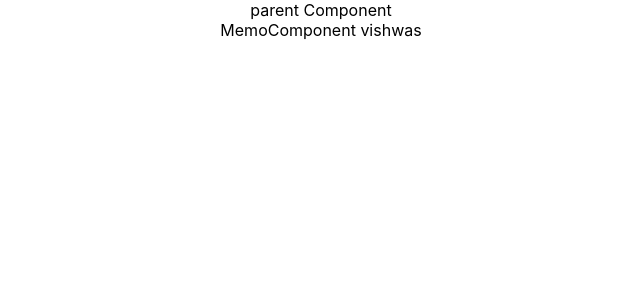
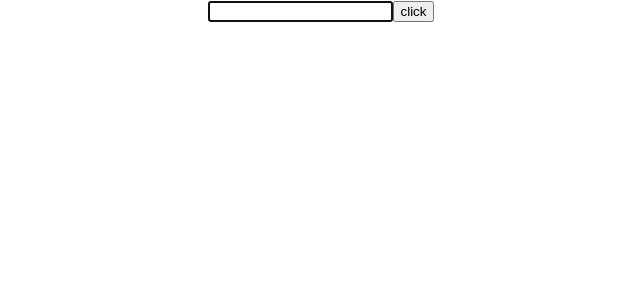
Before and after one commit to almasks/React, a React (Create React App) app: page / in a window 1280 px wide. Shown: the top 300 px of the page, without its empty margins (319-959 px from the left). Built offline with nearby package versions, Linux system fonts and the light colour scheme.

Commit message:
React ref

```diff
--- a/src/App.js
+++ b/src/App.js
@@ -14,10 +14,12 @@
 import FragmentDemo from './components/FragmentDemo';
 import Table from './components/Table';
 import ParentComponentp from './components/ParentComponentp';
+import RefsDemo from './components/RefsDemo';
 function App() {
   return (
     <div className="App">
-      <ParentComponentp/>
+      {/* <ParentComponentp/> */}
+      <RefsDemo/>
       {/* <Table/> */}
       {/* <FragmentDemo/> */}
       {/* <LifeCycleA/> */}
--- a/src/components/ParentComponentp.js
+++ b/src/components/ParentComponentp.js
@@ -21,7 +21,7 @@
         return(
             <div>
                 parent Component
-                <MemoComp name={this.state.name}/>
+                {/* <MemoComp name={this.state.name}/> */}
                 {/* <RegularComponent name={this.state.name}/>
                 <PureComp name={this.state.name}/> */}
 
--- /dev/null
+++ b/src/components/RefsDemo.js
@@ -0,0 +1,33 @@
+import React,{Component} from "react";
+class RefsDemo extends Component{
+    constructor(props){
+        super(props)
+        this.inuptRef=React.createRef()
+        // this.cbRef=null
+        // this.setCbRef=elment=>{
+        //     this.cbRef=elment
+        // }
+
+    }
+    componentDidMount(){
+        // if(this.cbRef){
+        //     this.cbRef.focus()
+        // }
+        this.inuptRef.current.focus()
+        console.log(this.inuptRef)
+    }
+    clickHandler=()=>{
+        alert(this.inuptRef.current.value)
+    }
+    render(){
+        return(
+            <div>
+                <input type="text" ref={this.inuptRef}/>
+                {/* <input type="text" ref={this.setCbRef}/> */}
+
+                <button onClick={this.clickHandler}>click</button>
+            </div>
+        )
+    }
+}
+export default RefsDemo
```
